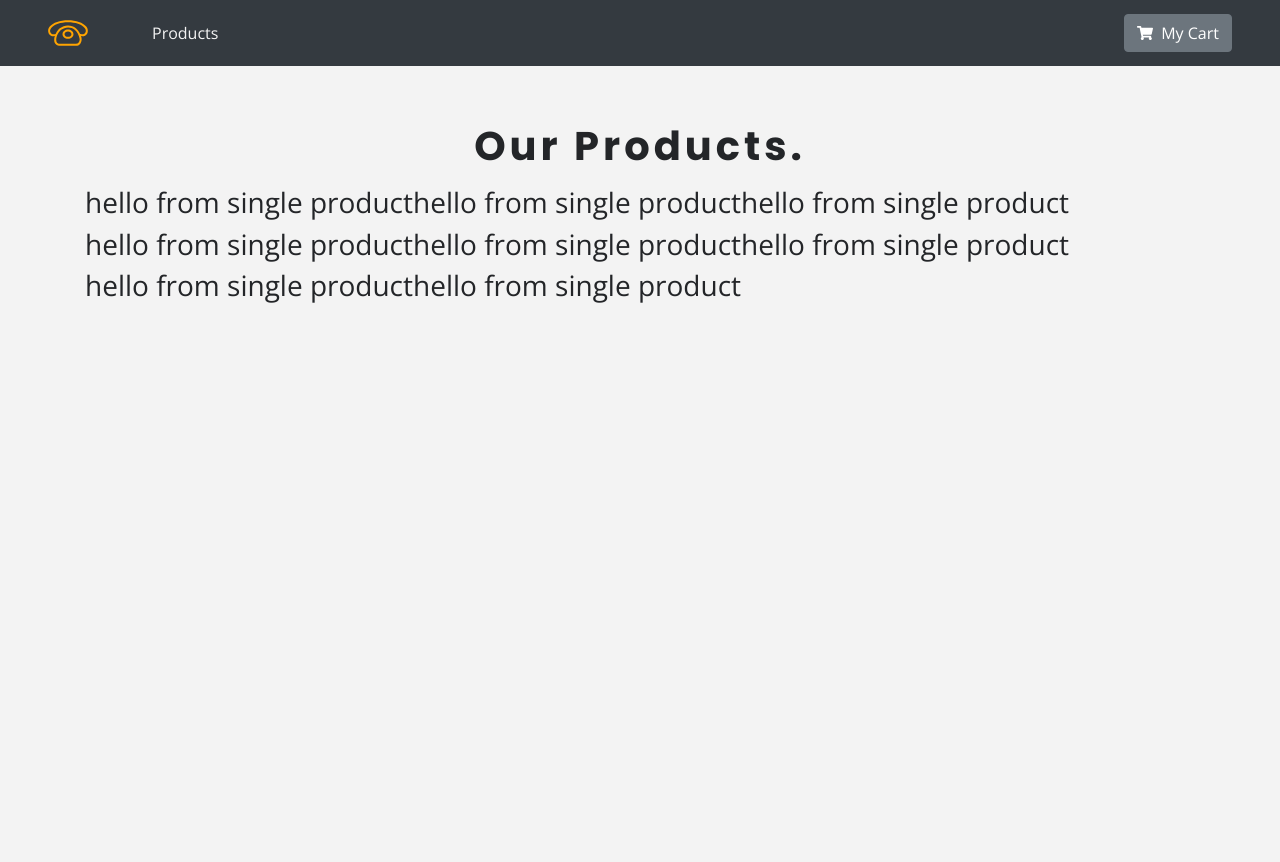
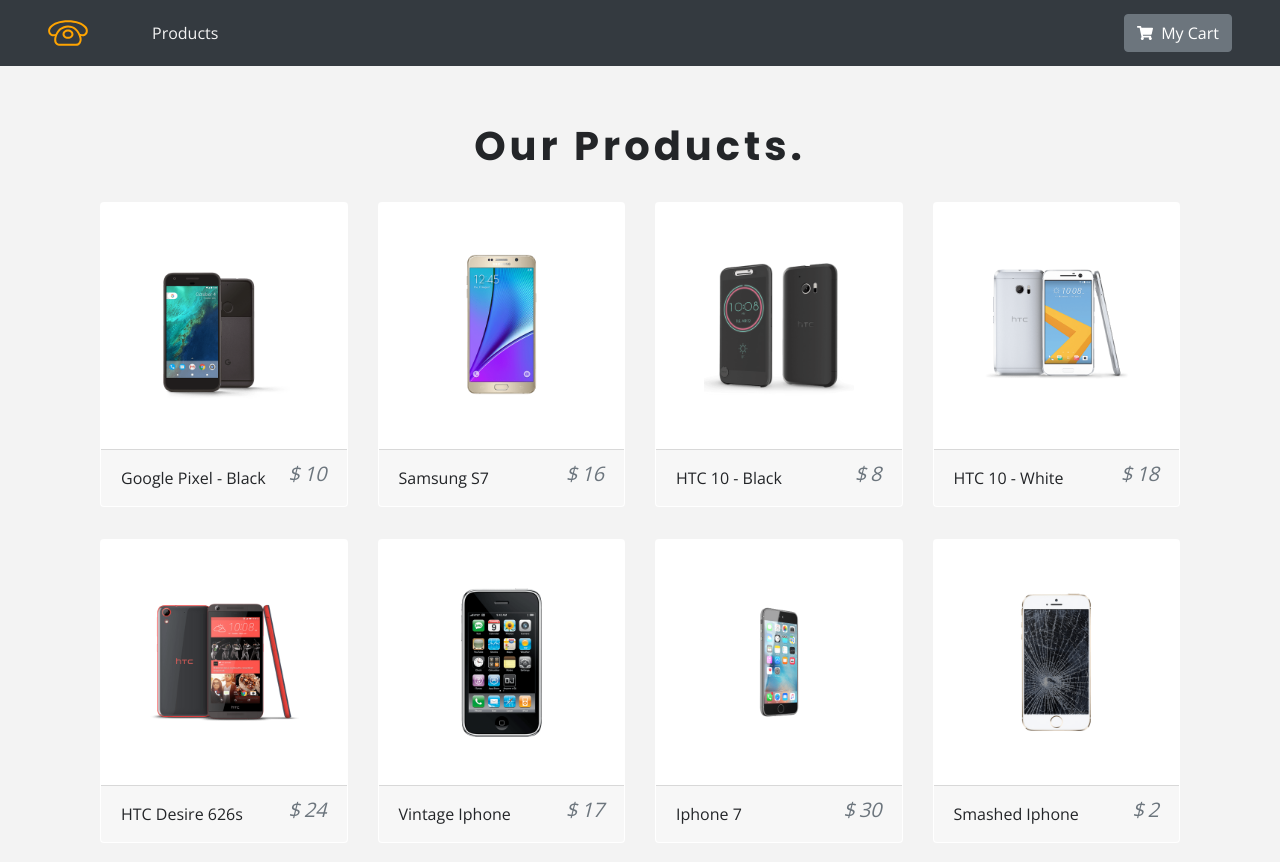
Before and after one commit to AbayomiAyodele/e-commerce, a React (Create React App) app: page / in a window 1280 px wide. Shown: the top 862 px of the page. Before the commit the page ends 800 px from the top, so only its background shows below. Built offline with nearby package versions, Linux system fonts and the light colour scheme.

Commit message:
feat: add product list & styles

```diff
--- a/src/components/singleProduct/SingleProduct.js
+++ b/src/components/singleProduct/SingleProduct.js
@@ -1,10 +1,40 @@
 import React from "react";
+import { Link } from "react-router-dom";
+import { FaShoppingCart } from "react-icons/fa";
 
-const SingleProduct = () => {
+import { Col } from "react-bootstrap";
+import { ProductCard, ImageContainer, CartBtn } from "./SingleProduct.styled";
+
+const SingleProduct = ({ product: { id, title, img, price, inCart } }) => {
   return (
-    <div>
-      <h3>hello from single product</h3>
-    </div>
+    <Col xs={9} md={6} lg={3} className='my-3 mx-auto'>
+      <ProductCard>
+        <ImageContainer
+          className='p-5'
+          onClick={() => console.log("u clicked the image container")}
+        >
+          <Link to='/details'>
+            <img src={img} alt={title} className='card-img-top' />
+          </Link>
+
+          <CartBtn
+            disabled={inCart}
+            onClick={() => console.log("added to cart")}
+          >
+            {inCart ? <p className='mb-0'>In Cart</p> : <FaShoppingCart />}
+          </CartBtn>
+        </ImageContainer>
+
+        {/* card footer */}
+        <ProductCard.Footer className='d-flex justify-content-between align-items-center'>
+          <p className='mb-0'>{title}</p>
+          <h5 className='text-muted font-italic'>
+            <span className='mr-1'>$</span>
+            {price}
+          </h5>
+        </ProductCard.Footer>
+      </ProductCard>
+    </Col>
   );
 };
 
--- /dev/null
+++ b/src/components/singleProduct/SingleProduct.styled.js
@@ -0,0 +1,50 @@
+import styled from "styled-components";
+import { Card } from "react-bootstrap";
+
+import { lightBlue, mainBLue, mainWhite } from "constants/colors";
+
+export const ProductCard = styled(Card)`
+  border-color: transparent;
+  transition: all 0.6s linear;
+
+  &:hover {
+    border: 0.04rem solid rgba(0, 0, 0, 0.2);
+    box-shadow: 2px 2px 5px 0 rgba(0, 0, 0, 0.2);
+  }
+`;
+
+export const CartBtn = styled.button`
+  position: absolute;
+  bottom: 0;
+  right: 0;
+  padding: 0.2em 0.4em;
+  background: ${lightBlue};
+  border: none;
+  color: ${mainWhite};
+  font-size: 1.4rem;
+  border-top-left-radius: 0.5em;
+  transform: translate(100%, 100%);
+  transition: all 0.6s linear;
+
+  &:hover {
+    color: ${mainBLue};
+    cursor: pointer;
+  }
+`;
+
+export const ImageContainer = styled.div`
+  position: relative;
+  overflow: hidden;
+
+  img {
+    transition: all 0.6s linear;
+  }
+
+  &:hover img {
+    transform: scale(1.2);
+  }
+
+  &:hover ${CartBtn} {
+    transform: translate(0, 0);
+  }
+`;
--- a/src/constants/data.js
+++ b/src/constants/data.js
@@ -1,8 +1,17 @@
+import product1 from "assets/img/product-1.png";
+import product2 from "assets/img/product-2.png";
+import product3 from "assets/img/product-3.png";
+import product4 from "assets/img/product-4.png";
+import product5 from "assets/img/product-5.png";
+import product6 from "assets/img/product-6.png";
+import product7 from "assets/img/product-7.png";
+import product8 from "assets/img/product-8.png";
+
 export const storeProducts = [
   {
     id: 1,
     title: "Google Pixel - Black",
-    img: "img/product-1.png",
+    img: product1,
     price: 10,
     company: "GOOGLE",
     info:
@@ -14,7 +23,7 @@
   {
     id: 2,
     title: "Samsung S7",
-    img: "img/product-2.png",
+    img: product2,
     price: 16,
     company: "SAMSUNG",
     info:
@@ -26,7 +35,7 @@
   {
     id: 3,
     title: "HTC 10 - Black",
-    img: "img/product-3.png",
+    img: product3,
     price: 8,
     company: "htc",
     info:
@@ -38,7 +47,7 @@
   {
     id: 4,
     title: "HTC 10 - White",
-    img: "img/product-4.png",
+    img: product4,
     price: 18,
     company: "htc",
     info:
@@ -50,7 +59,7 @@
   {
     id: 5,
     title: "HTC Desire 626s",
-    img: "img/product-5.png",
+    img: product5,
     price: 24,
     company: "htc",
     info:
@@ -62,7 +71,7 @@
   {
     id: 6,
     title: "Vintage Iphone",
-    img: "img/product-6.png",
+    img: product6,
     price: 17,
     company: "apple",
     info:
@@ -74,7 +83,7 @@
   {
     id: 7,
     title: "Iphone 7",
-    img: "img/product-7.png",
+    img: product7,
     price: 30,
     company: "apple",
     info:
@@ -86,7 +95,7 @@
   {
     id: 8,
     title: "Smashed Iphone",
-    img: "img/product-8.png",
+    img: product8,
     price: 2,
     company: "apple",
     info:
@@ -100,7 +109,7 @@
 export const detailProduct = {
   id: 1,
   title: "Google Pixel - Black",
-  img: "img/product-1.png",
+  img: product1,
   price: 10,
   company: "google",
   info:
```
